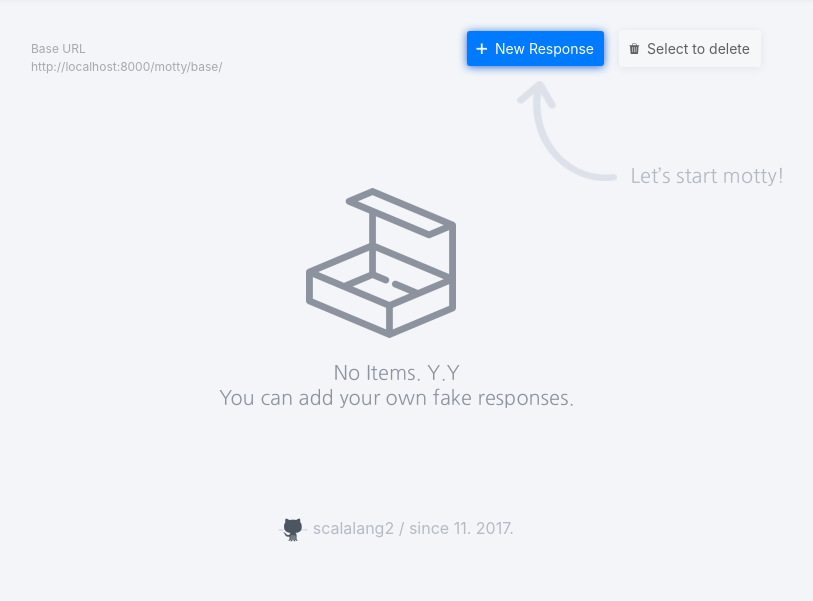
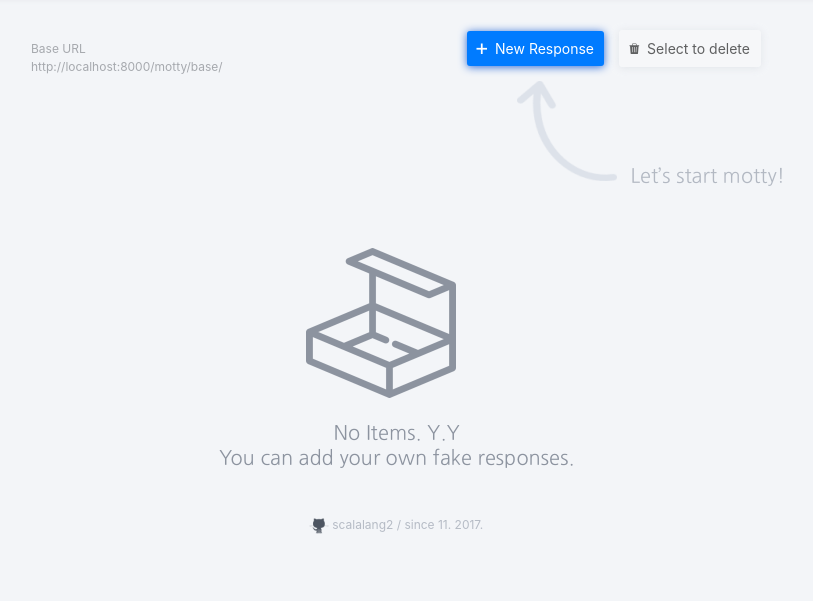
Before and after one commit to cailhuiris/motty, a Django app: page /app/ in a window 1280 px wide. Shown: the part 60-661 px from the top of the page, without its empty margins (244-1057 px from the left). Run offline with Django 3.2, Linux system fonts and the light colour scheme; data that the repository does not hold is empty; style sheets or scripts are compiled from the project's sources; some libraries are stand-ins or nearby versions; some web fonts are replaced.

Commit message:
updated footer.

```diff
--- a/app/static/styles/main.scss
+++ b/app/static/styles/main.scss
@@ -129,7 +129,7 @@ header {
             height: 106px;
         }
         #no-data-image {
-            margin-top:70px;
+            margin-top:130px;
             width: 384px;
             height: 248px;
         }
@@ -140,13 +140,14 @@ footer {
     .container {
         padding: 10px 0 60px 0;
         text-align: center;
+        font-size: 12px;
         #whoiam {
             color: lighten($default-text-color, 40);
             a {
                 color: lighten($default-text-color, 40);
                 img {
-                    width: 30px;
-                    height: 24px;
+                    width: 20px;
+                    height: 16px;
                 }
             }
         }
```
